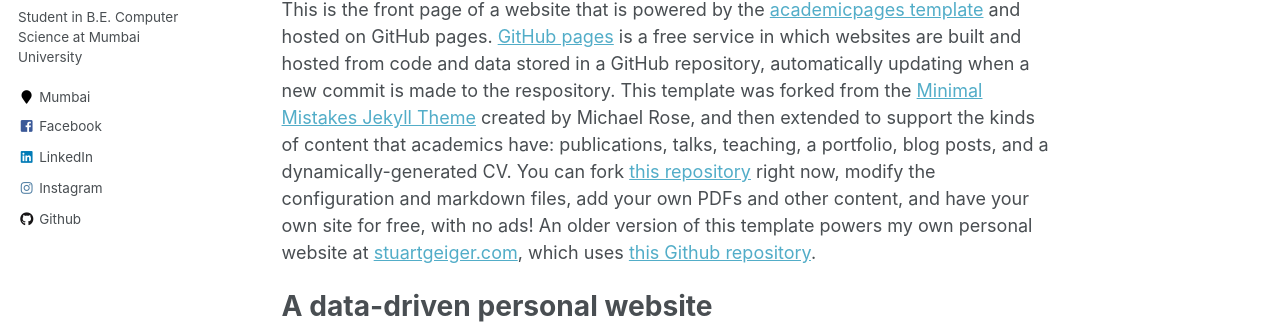
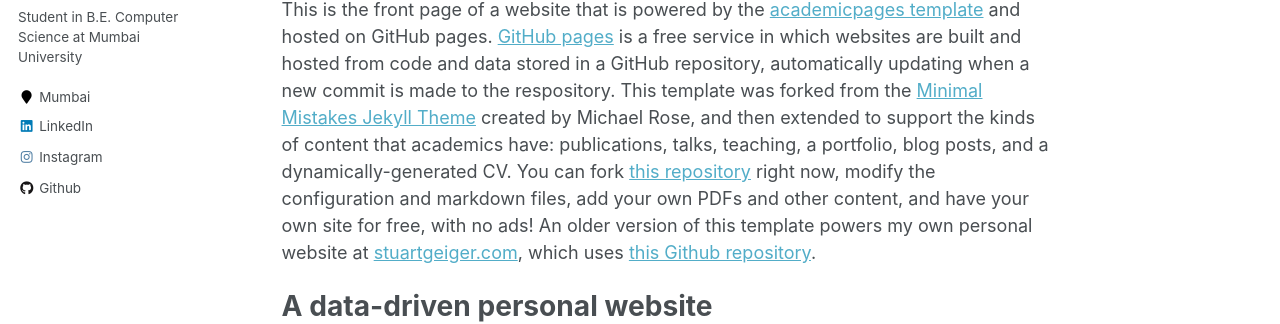
Before and after one commit to soham-kubal/soham-kubal.github.io, a Jekyll site: the page built from _pages/about.md, in a window 1280 px wide. Shown: the part 192-516 px from the top of the page. Built offline with Jekyll 4.4.1, drawn with Linux system fonts in a browser that asks for light colours.

Commit message:
Update _config.yml

```diff
--- a/_config.yml
+++ b/_config.yml
@@ -94,7 +94,7 @@
   codepen          :
   dribbble         :
   flickr           :
-  facebook         : "profie.php?id=100006606946371"
+  facebook         : #"profie.php?id=100006606946371"
   foursquare       :
   github           : "soham-kubal"
   google_plus      :
```
